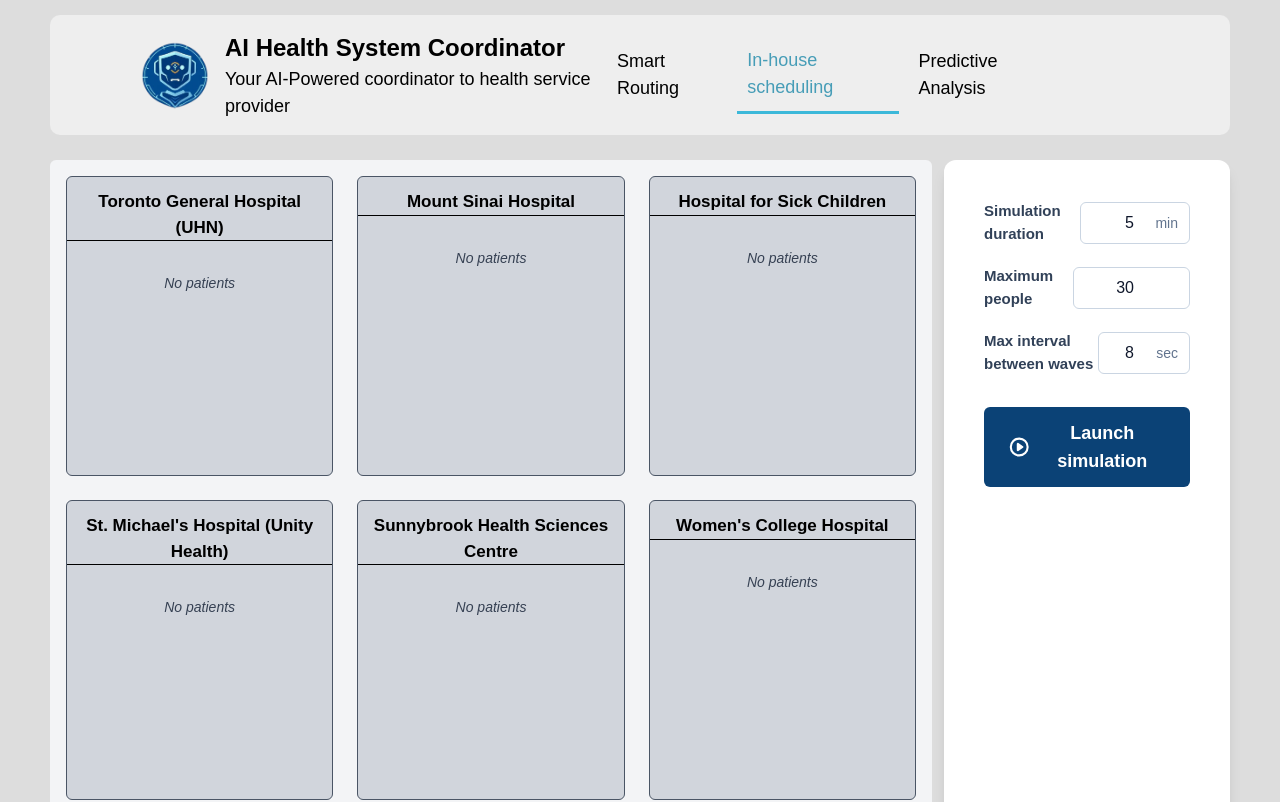
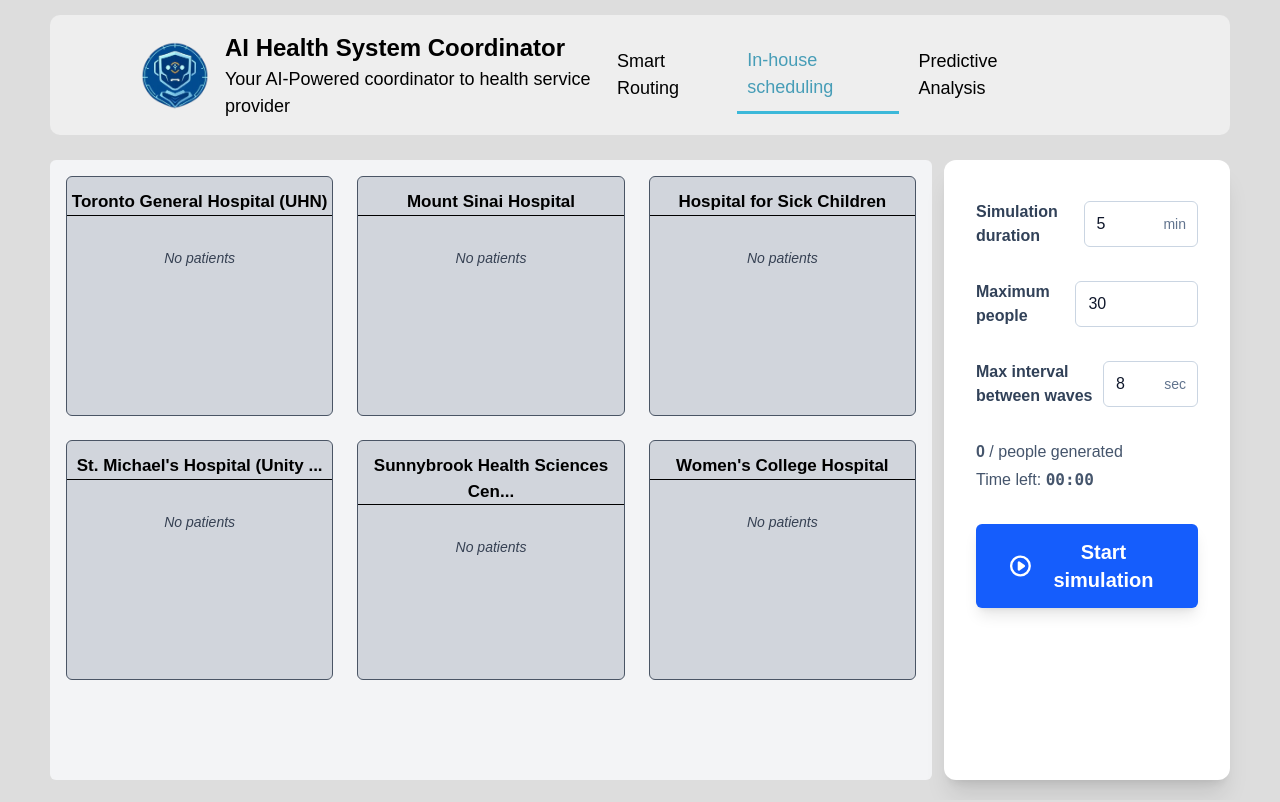
Before and after one commit to Maester-Khris/ai-healthtech-coordinator, a React (Vite) app in the folder webapp/: page /scheduling in a window 1280 px wide. Shown: the top 802 px of the page. Built offline with nearby package versions, Linux system fonts and the light colour scheme.

Commit message:
in-house scheduling:done

```diff
--- a/webapp/package.json
+++ b/webapp/package.json
@@ -30,6 +30,7 @@
   },
   "devDependencies": {
     "@eslint/js": "^9.25.0",
+    "@faker-js/faker": "^9.9.0",
     "@types/leaflet": "^1.9.19",
     "@types/node": "^22.15.30",
     "@types/react": "^19.1.2",
--- a/webapp/src/Menucomponents/Inhousescheduler.tsx
+++ b/webapp/src/Menucomponents/Inhousescheduler.tsx
@@ -1,21 +1,26 @@
 import { SimulationForm } from './subcomponent/SimulationForm'
-import { useCallback, useMemo, useRef, useState } from 'react'
+import { useCallback, useEffect, useMemo, useRef, useState } from 'react'
+import { BsPersonRaisedHand } from "react-icons/bs";
 import { PriorityQueue } from './utils/priorityQueue';
-import type { Entity, Patient, Severity, HealthProvider } from './types';
+import type { Entity, Patient, Severity, HealthProvider, SimulationParams } from './types';
 import { torontoHealthProviders } from './utils/baseData';
+import { generatePatient } from './utils/generator';
+import { getRouteMatrix } from './utils/geoapify';
 
 
-//const GEOAPIFY_API_KEY = "38d52e39400d4a988407942232a566a6";
 
 function Inhousescheduler() {
-  // const [patient, setPatient] = useState<Patient[]>([]);
-  const [peopleCount, setCount] = useState(0);          // NEW
+
+  const cfgRef    = useRef<SimulationParams | null>(null);
+  const generated = useRef(0);              // running tally
+  const simTimer = useRef<NodeJS.Timeout | null>(null);
+  const countdownRef = useRef<NodeJS.Timeout | null>(null);
+
+  const [patient, setPatient] = useState<Patient[]>([]);   // start empty
+  const [peopleCount, setCount] = useState(0);
   const [timeLeft, setLeft] = useState(0);
   const [isRunning, setIsRunning] = useState(false);
-  //const [, setVersion] = useState(0);
 
-  // const arrivalsId = useRef<NodeJS.Timeout | null>(null);
-  // const serviceId = useRef<NodeJS.Timeout | null>(null);
 
   const rank: Record<Severity, number> = {
     critical: 0,
@@ -23,8 +28,14 @@ function Inhousescheduler() {
     moderate: 2,
     routine: 3,
   };
+  const caseDescription: any[] = [
+    { severity_level: "routine", color_description: "#28A745" }, // Green (Success/Normal)
+    { severity_level: "moderate", color_description: "#FFC107" }, // Yellow/Orange (Warning)
+    { severity_level: "severe", color_description: "#FD7E14" }, // Dark Orange/Light Red (Higher Warning/Alert)
+    { severity_level: "critical", color_description: "#DC3545" }  // Red (Danger/Error)
+  ];
 
-  const hospitals = useMemo<Entity[]>(() => torontoHealthProviders,[]);
+  const hospitals = useMemo<Entity[]>(() => torontoHealthProviders.slice(0,6),[]);
 
   const providersRef = useRef<HealthProvider[]>(hospitals.map(h => ({
     name: h.name,
@@ -36,100 +47,134 @@ function Inhousescheduler() {
     }),
   }))).current;
 
-  // const admitPatient = useCallback(async (patients: Patient[]) => {
-  //   if (!patients.length) return;
-  //   //use the list of patient with their position and the list of provider with their position
-  //   //determine for each of them the closest and add patient to respective provider queue
-  //   try {
-  //     let providerpos: LatLngTuple[] = providersRef.map(p => p.position);
-  //     const body = JSON.stringify({
-  //       mode: "drive",
-  //       sources: patients.map(p => ({ location: [p.person.position[1], p.person.position[0]] })),
-  //       targets: providerpos.map(hpos => ({ location: [hpos[1], hpos[0]] })),
-  //     });
-  //     const res = await fetch(`https://api.geoapify.com/v1/routematrix?apiKey=${GEOAPIFY_API_KEY}`, {
-  //       method: "POST",
-  //       headers: { "Content-Type": "application/json" },
-  //       body,
-  //     });
-  //     if (!res.ok) throw new Error(await res.text());
+  const admitPeople = useCallback(async (qt_people_generated:number)=>{
+    let patients:Patient[] = generatePatient(qt_people_generated);
+    setPatient(prev => [...prev, ...patients]);   // triggers re‑render
 
-  //     const data = await res.json();
-  //     data.sources_to_targets.forEach(
-  //       (row: { distance: number | null; target_index: number }[], srcIdx: number) => {
-  //         // skip completely unreachable rows (all distances null)
-  //         const reachable = row.filter(c => c.distance != null);
-  //         if (!reachable.length) return;
-  //         // distance is in metres; the *smallest* wins
-  //         const closest = reachable.reduce((best, cur) =>
-  //           cur.distance! < best.distance! ? cur : best
-  //         );
-  //         const patient = patients[srcIdx];
-  //         const provider = providersRef[closest.target_index];
-  //         provider.queue.enqueue(patient);
-  //         provider.busyness = provider.queue.size();
-  //       }
-  //     );
-  //     /* ---- 3. Force a re‑render so UI shows new queue sizes ---- */
-  //     setVersion(v => v + 1);   // see tweak #2 below
+    try{
+      const matrix = await getRouteMatrix({
+        mode: "drive",
+        sources: patients.map((p) => [p.person.position[1], p.person.position[0]]), // lat,lon
+        targets: providersRef.map((h) => [h.position[1], h.position[0]])
+      });
 
-  //   } catch (e) {
-  //     console.error(e);
-  //   } finally {
+      //from the matrix response add each patient to the provider queu
+      matrix.sources_to_targets.forEach((distances, patientIndex) => {
+        let minDistance = Infinity;
+        let closestProviderIndex = -1;
 
-  //   }
-  // }, [providersRef]);
+        distances.forEach((entry, providerIndex) => {
+          if (entry.distance !== null && entry.distance < minDistance) {
+            minDistance = entry.distance;
+            closestProviderIndex = providerIndex;
+          }
+        });
 
-  // const addPatient = useCallback(
-  //   async (qty: number) => {
-  //     if (!qty) return;
-  //     const newcomers = generatePatient(qty);      // <‑‑ random patients
-  //     await admitPatient(newcomers);               // ← IMPORTANT
-  //     setPatient(prev => [...prev, ...newcomers]); // render dots/markers etc.
-  //   },
-  //   [admitPatient]
-  // );
+        if (closestProviderIndex !== -1) {
+          const provider = providersRef[closestProviderIndex];
+          provider.queue.enqueue(patients[patientIndex]);
+          setCount(prev => prev + 1);
+          provider.busyness = provider.queue.size(); // Update for UI
+        }
+      });
+    }catch (error) {
+      console.error("Error in admitPeople:", error);
+    }
+  }, []);
 
-  // const TIMER_MS = 800;           // adjust speed here
 
-  const startSimulation = useCallback(() => {
+  const startSimulation = useCallback((cfg: SimulationParams) => {
     if (isRunning) return;
+
+    //reset local data
+    setPatient([]);
+    console.log(patient);
+    providersRef.forEach((prov) => {
+      prov.queue.clear?.();
+      prov.busyness = 0;
+    });
+
+    generated.current = 0;
+    cfgRef.current    = cfg;
+
     setIsRunning(true);
-    // ...
-  }, [isRunning]);
+    const endAt = Date.now() + cfg.durationMin * 60_000;
+
+   const tick = () => {
+      if (!cfgRef.current) return;
+      const { totalPeople, maxIntervalSec } = cfgRef.current;
+
+      /* how many may we still add? */
+      const left = totalPeople - generated.current;
+      if (left <= 0 || Date.now() >= endAt) {
+        stopSimulation();          // reached limits
+        return;
+      }
+
+      /* 1‑3 people but never more than left */
+      const qty = Math.min(Math.floor(Math.random() * 3) + 1, left);
+      admitPeople(qty);
+
+      /* schedule next wave */
+      const delay = Math.random() * maxIntervalSec * 1000;
+      simTimer.current = setTimeout(tick, delay);
+    };
+    setLeft(cfg.durationMin * 60_000);
+    tick();
+    countdownRef.current = setInterval(() => {
+      const remain = endAt - Date.now();
+      setLeft(remain > 0 ? remain : 0);         // NEW
+      if (remain <= 0) stopSimulation();
+    }, 1_000);
+
+
+  }, [admitPeople, isRunning]);
+
 
   const stopSimulation = useCallback(() => {
+    simTimer.current && clearTimeout(simTimer.current);
+    countdownRef.current && clearInterval(countdownRef.current);
+    countdownRef.current = null;
+    simTimer.current = null;
+    cfgRef.current   = null;
+
     setIsRunning(false);
     setLeft(0);
     setCount(0);
-    //..
   }, []);
 
-  // const caseDescription: any[] = [
-  //   { severity_level: "routine", color_description: "#28A745" }, // Green (Success/Normal)
-  //   { severity_level: "moderate", color_description: "#FFC107" }, // Yellow/Orange (Warning)
-  //   { severity_level: "severe", color_description: "#FD7E14" }, // Dark Orange/Light Red (Higher Warning/Alert)
-  //   { severity_level: "critical", color_description: "#DC3545" }  // Red (Danger/Error)
-  // ];
+  /* cleanup when component unmounts */
+  useEffect(() => () => stopSimulation(), [stopSimulation]);
 
   return (
     <section className="w-full grid grid-cols-8 gap-3">
       <div className="col-span-6 p-4 bg-gray-100 rounded-md">
         <div className="grid grid-cols-3 grid-rows-2 gap-6">
           {providersRef.map((prov) => (
-            <div key={prov.name} className="h-[300px] border border-gray-600 bg-gray-300 rounded-md py-3 flex flex-col items-center justify-center">
-              <div className='w-full border-b border-black px-3 mb-2'>
-                <h3 className="text-center font-semibold">{prov.name}</h3>
+            <div key={prov.name} className="h-[240px] border border-gray-600 bg-gray-300 rounded-md py-3 flex flex-col items-center justify-center">
+              <div className='w-full border-b border-black mb-2'>
+                <h3 className="text-center font-semibold">{prov.name.length>30 ? prov.name.slice(0,30) + '...' : prov.name}</h3>
               </div>
               {/* queue list */}
-              <div className="h-full overflow-y-auto px-3">
+              <div className="h-full w-full overflow-y-auto no-scrollbar px-3">
                 {prov.queue.peek() ? (
                   prov.queue           // convert to array for render
-                    .toArray()         // add this helper in priorityQueue if you want
+                    .toSortedArray()         // add this helper in priorityQueue if you want
                     .map((pat, i) => (
-                      <div key={i} className="mb-2 flex items-center justify-between rounded bg-blue-400 px-4 py-2">
-                        <span>{pat.person.name}</span>
-                        <span className="capitalize">{pat.severity}</span>
+                      <div key={i} className="mb-2 flex items-center justify-between rounded bg-white px-4 py-2">
+                        <div className='flex flex-row items-center'>
+                          <BsPersonRaisedHand size={20} className="mr-2"
+                           style={{
+                            color: caseDescription.find(c => c.severity_level === pat.severity)?.color_description
+                          }}
+                          />
+                          <span>{pat.person.name.length > 12 ? pat.person.name.slice(0, 17) + "..." : pat.person.name}</span>
+                        </div>
+                        <span className="lowercase font-semibold" style={{
+                            color: caseDescription.find(c => c.severity_level === pat.severity)?.color_description
+                          }}>
+                            {pat.severity}
+                          </span>
                       </div>
                     ))) : (
                   <p className="text-center text-sm mt-6 italic text-gray-700">No patients</p>
--- a/webapp/src/Menucomponents/subcomponent/SimulationForm.tsx
+++ b/webapp/src/Menucomponents/subcomponent/SimulationForm.tsx
@@ -25,8 +25,8 @@ export const SimulationForm: React.FC<Props> = ({ isRunning, onLaunch, onStop, p
   const mmss = new Date(timeLeftMs).toISOString().substring(14, 19); // "MM:SS"
 
   return (
-    <div className="h-full flex flex-col p-10 rounded-xl bg-white shadow-lg dark:bg-slate-800">
-      <form className="flex flex-col gap-5" onSubmit={e => { e.preventDefault(); launch(); }}>
+      <div className="h-full flex flex-col p-8 rounded-xl bg-white shadow-xl dark:bg-slate-800"> {/* Adjusted padding and stronger shadow */}
+        <form className="flex flex-col gap-4" onSubmit={e => { e.preventDefault(); launch(); }}> {/* Reduced gap for better flow */}
           {/* --- Duration ---- */}
           <FormRow
             id="duration"
@@ -52,46 +52,42 @@ export const SimulationForm: React.FC<Props> = ({ isRunning, onLaunch, onStop, p
           />
         </form>
 
+        <div className="mt-6 text-base text-slate-600 dark:text-slate-300 space-y-1"> {/* Increased font size and added spacing */}
+            <div>
+              <span className="font-bold">{peopleCount}</span> /{" "} {/* Made count bolder */}
+              people generated
+            </div>
+            <div>
+              Time left:&nbsp;
+              <span className="font-mono font-bold">{mmss}</span> {/* Made time left bolder */}
+            </div>
+          </div>
+
         {/* start / stop buttons */}
         {!isRunning ? (
           <button
             onClick={launch}
-          className="mt-8 inline-flex items-center justify-center gap-2 rounded-md bg-[#0B4276] px-6 py-3
-                     text-lg font-semibold text-white transition hover:bg-[#46A0B9] active:scale-95"
+            className="mt-8 inline-flex items-center justify-center gap-2 rounded-md bg-blue-600 px-8 py-3.5
+                       text-xl font-semibold text-white transition hover:bg-blue-700 active:scale-95 shadow-lg hover:shadow-xl" // Brighter blue, larger text, more padding, shadow
           >
-          <PlayCircle size={28} weight="bold" />
-          Launch simulation
+            <PlayCircle size={30} weight="bold" /> {/* Slightly larger icon */}
+            Start simulation
           </button>
         ) : (
           <button
             onClick={onStop}
-          className="mt-8 inline-flex items-center justify-center gap-2 rounded-md bg-red-600 px-6 py-3
-                     text-lg font-semibold text-white transition hover:bg-red-700 active:scale-95"
+            className="mt-8 inline-flex items-center justify-center gap-2 rounded-md bg-red-700 px-8 py-3.5
+                       text-xl font-semibold text-white transition hover:bg-red-800 active:scale-95 shadow-lg hover:shadow-xl" // Darker red, larger text, more padding, shadow
           >
-          <HandPalm size={26} weight="bold" />
+            <HandPalm size={28} weight="bold" /> {/* Slightly larger icon */}
             Stop simulation
           </button>
-      )}
-
-       {/* 👇 live stats */}
-       {isRunning && (
-        <div className="mt-6 text-sm text-slate-600 dark:text-slate-300">
-          <div>
-            <span className="font-semibold">{peopleCount}</span> /{" "}
-            {/* you could also show cfg.totalPeople if you pass it down */}
-            people generated
-          </div>
-          <div>
-            Time left:&nbsp;
-            <span className="font-mono">{mmss}</span>
-          </div>
-        </div>
         )}
       </div>
     );
 };
 
-/* small sub‑component so we don’t repeat markup */
+
 interface RowProps {
   id: string;
   label: string;
@@ -100,8 +96,8 @@ interface RowProps {
   unit?: string;
 }
 const FormRow: React.FC<RowProps> = ({ id, label, value, onChange, unit }) => (
-  <div className="flex items-center justify-between">
-    <label htmlFor={id} className="text-[15px] max-w-[150px] font-semibold text-slate-700 dark:text-slate-200">
+  <div className="flex items-center justify-between py-2"> {/* Added vertical padding */}
+    <label htmlFor={id} className="text-base font-semibold text-slate-700 dark:text-slate-200"> {/* Increased font size */}
       {label}
     </label>
     <div className="relative w-40">
@@ -111,9 +107,9 @@ const FormRow: React.FC<RowProps> = ({ id, label, value, onChange, unit }) => (
         value={value}
         min={0}
         onChange={e => onChange(Number(e.target.value))}
-        className="peer w-full rounded-md border border-slate-300 bg-white py-2 pr-10 pl-3 text-right
-                   text-base text-slate-900 placeholder-slate-400 focus:border-indigo-500 focus:ring-2
-                   focus:ring-indigo-500 dark:border-slate-600 dark:bg-slate-700 dark:text-slate-100"
+        className="peer w-full rounded-md border border-slate-300 bg-white py-2.5 pl-3 pr-10 {/* Increased padding for height, left-aligned text */}
+                   text-base text-slate-900 placeholder-slate-400 focus:border-blue-500 focus:ring-2
+                   focus:ring-blue-500 dark:border-slate-600 dark:bg-slate-700 dark:text-slate-100 dark:focus:ring-blue-500" // Adjusted focus color
       />
       {unit && (
         <span className="pointer-events-none absolute inset-y-0 right-3 flex items-center text-sm text-slate-500 dark:text-slate-400">
@@ -124,44 +120,113 @@ const FormRow: React.FC<RowProps> = ({ id, label, value, onChange, unit }) => (
   </div>
 );
 
-{/* <div className="h-full flex flex-col p-10 rounded-xl bg-white shadow-lg dark:bg-slate-800">
-      <form className="flex flex-col gap-5">
-        {[
-          { id: "test_duration",   label: "Duration of test", unit: "min" },
-          { id: "people_density",  label: "Maximum people density" },
-          { id: "max_time_new_people", label: "Maximum time before new people", unit: "min" },
-        ].map(({ id, label, unit }) => (
-          <div key={id} className="flex items-center justify-between">
-            <label htmlFor={id} className="text-[15px] max-w-[150px] font-semibold text-slate-700 dark:text-slate-200">
-              {label}
-            </label>
 
-            <div className="relative w-40">
-              <input
-                id={id}
-                name={id}
-                type="number"
-                placeholder="0.00"
-                className="peer w-full rounded-md border border-slate-300 bg-white py-2 pr-10 pl-3 text-right text-base
-                          text-slate-900 placeholder-slate-400 focus:border-indigo-500 focus:ring-2 focus:ring-indigo-500
-                          dark:border-slate-600 dark:bg-slate-700 dark:text-slate-100"
-              />
-              {unit && (
-                <span className="pointer-events-none absolute inset-y-0 right-3 flex items-center text-sm text-slate-500 dark:text-slate-400">
-                  {unit}
-                </span>
-              )}
+/* small sub‑component so we don’t repeat markup */
+// interface RowProps {
+//   id: string;
+//   label: string;
+//   value: number;
+//   onChange: (v: number) => void;
+//   unit?: string;
+// }
+// const FormRow: React.FC<RowProps> = ({ id, label, value, onChange, unit }) => (
+//   <div className="flex items-center justify-between">
+//     <label htmlFor={id} className="text-[15px] max-w-[150px] font-semibold text-slate-700 dark:text-slate-200">
+//       {label}
+//     </label>
+//     <div className="relative w-40">
+//       <input
+//         id={id}
+//         type="number"
+//         value={value}
+//         min={0}
+//         onChange={e => onChange(Number(e.target.value))}
+//         className="peer w-full rounded-md border border-slate-300 bg-white py-2 pr-10 pl-3 text-right
+//                    text-base text-slate-900 placeholder-slate-400 focus:border-indigo-500 focus:ring-2
+//                    focus:ring-indigo-500 dark:border-slate-600 dark:bg-slate-700 dark:text-slate-100"
+//       />
+//       {unit && (
+//         <span className="pointer-events-none absolute inset-y-0 right-3 flex items-center text-sm text-slate-500 dark:text-slate-400">
+//           {unit}
+//         </span>
+//       )}
+//     </div>
+//   </div>
+// );
+
+{/* 👇 live stats */}
+       {/* {isRunning && (
+        <div className="mt-6 text-sm text-slate-600 dark:text-slate-300">
+          <div>
+            <span className="font-semibold">{peopleCount}</span> /{" "}
+
+            people generated
+          </div>
+          <div>
+            Time left:&nbsp;
+            <span className="font-mono">{mmss}</span>
           </div>
         </div>
-        ))}
-      </form>
+      )} */}
 
-      <button
-        onClick={onLaunch}
-        className="mt-8 inline-flex items-center justify-center gap-2 rounded-md bg-[#0B4276] px-6 py-3
-                  text-lg font-semibold text-white transition hover:bg-[#46A0B9] active:scale-95"
-      >
-        <PlayCircle size={28} weight="bold" />
-        Launch simulation
-      </button>
-    </div> */}
+
+    //   <div className="h-full flex flex-col p-10 rounded-xl bg-white shadow-lg dark:bg-slate-800">
+    //   <form className="flex flex-col gap-5" onSubmit={e => { e.preventDefault(); launch(); }}>
+    //     {/* --- Duration ---- */}
+    //     <FormRow
+    //       id="duration"
+    //       label="Simulation duration"
+    //       value={durationMin}
+    //       onChange={setDurationMin}
+    //       unit="min"
+    //     />
+    //     {/* --- Max people ---- */}
+    //     <FormRow
+    //       id="max_people"
+    //       label="Maximum people"
+    //       value={totalPeople}
+    //       onChange={setTotalPeople}
+    //     />
+    //     {/* --- Max interval ---- */}
+    //     <FormRow
+    //       id="max_interval"
+    //       label="Max interval between waves"
+    //       value={maxIntervalSec}
+    //       onChange={setMaxInterval}
+    //       unit="sec"
+    //     />
+    //   </form>
+
+    //   <div className="mt-6 text-sm text-slate-600 dark:text-slate-300">
+    //       <div>
+    //         <span className="font-semibold">{peopleCount}</span> /{" "}
+    //         {/* you could also show cfg.totalPeople if you pass it down */}
+    //         people generated
+    //       </div>
+    //       <div>
+    //         Time left:&nbsp;
+    //         <span className="font-mono">{mmss}</span>
+    //       </div>
+    //     </div>
+
+    //   {/* start / stop buttons */}
+    //   {!isRunning ? (
+    //     <button
+    //       onClick={launch}
+    //       className="mt-8 inline-flex items-center justify-center gap-2 rounded-md bg-[#0B4276] px-6 py-3
+    //                  text-lg font-semibold text-white transition hover:bg-[#46A0B9] active:scale-95"
+    //     >
+    //       <PlayCircle size={28} weight="bold" />
+    //       Launch simulation
+    //     </button>
+    //   ) : (
+    //     <button
+    //       onClick={onStop}
+    //       className="mt-8 inline-flex items-center justify-center gap-2 rounded-md bg-red-600 px-6 py-3
+    //                  text-lg font-semibold text-white transition hover:bg-red-700 active:scale-95"
+    //     >
+    //       <HandPalm size={26} weight="bold" />
+    //       Stop simulation
+    //     </button>
+    //   )}
+    // </div>
--- a/webapp/src/Menucomponents/utils/generator.ts
+++ b/webapp/src/Menucomponents/utils/generator.ts
@@ -1,4 +1,5 @@
 import type { Entity, Severity, Patient, LatLngTuple } from "../types";
+import { faker } from "@faker-js/faker";
 
 const waterBoxes = [
   [43.60, 43.64, -79.54, -79.40], // Humber Bay
@@ -22,7 +23,7 @@ export function generatePatient(qty:number):Patient[]{
     ).map((e)=>{
       return {
         arrivalTime: Date.now(),
-        person:{name:e.name, position:e.position},
+        person:{name:faker.person.fullName(), position:e.position},
         severity:randomSeverity()
       }
   });
--- a/webapp/src/Menucomponents/utils/priorityQueue.ts
+++ b/webapp/src/Menucomponents/utils/priorityQueue.ts
@@ -61,4 +61,7 @@ export class PriorityQueue<T> {
     toArray(): T[] {
         return [...this.items];
     }
+    toSortedArray(): T[] {
+        return [...this.items].sort(this.compare);
+    }
 }
```
Also changed, not shown: webapp/src/Menucomponents/Home.tsx (+0 -30 lines), webapp/src/Menucomponents/Map.tsx (+17 -2 lines), 1 other file (tests, documents, lock files or other folders). Lines whose indentation alone changed are shown as unchanged.
